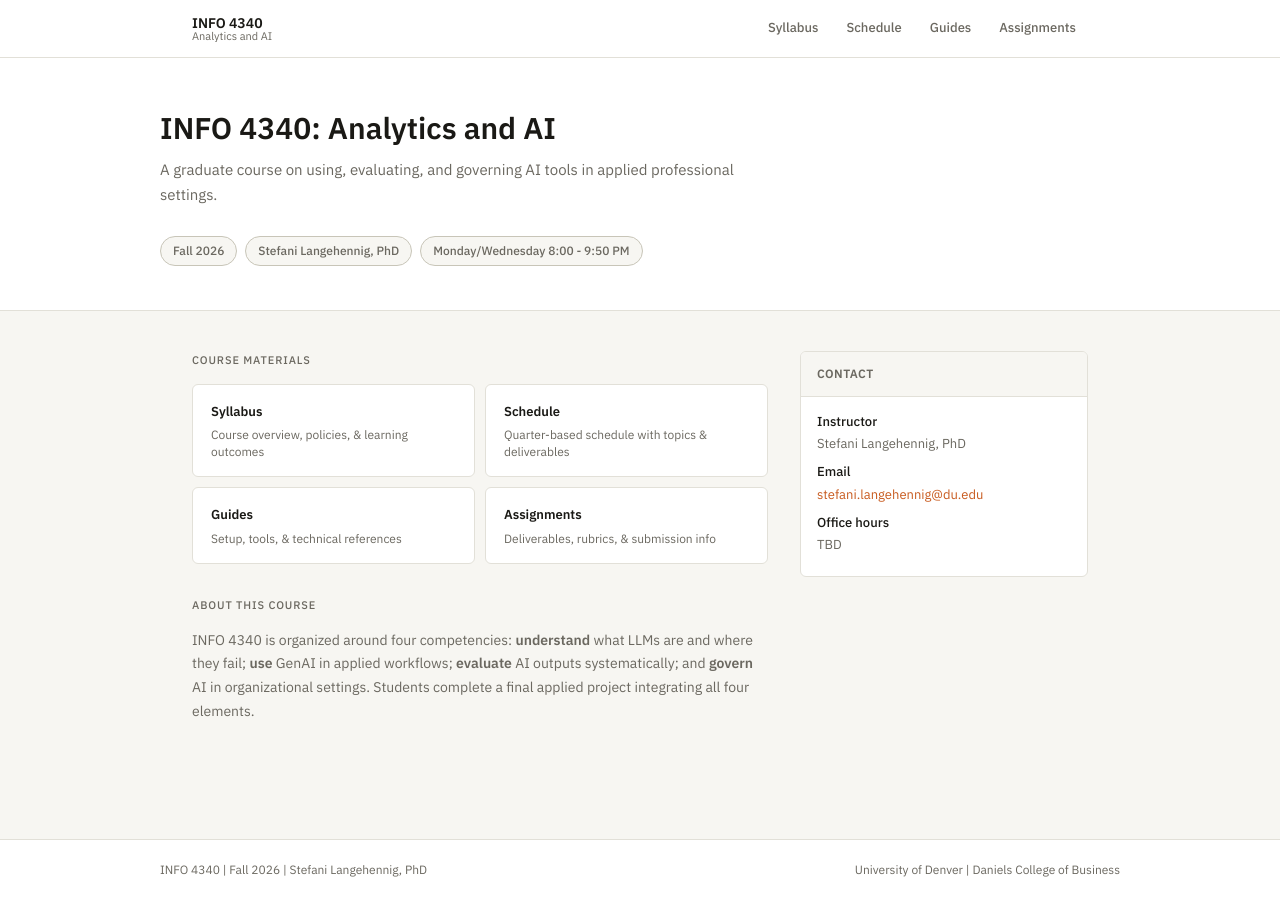
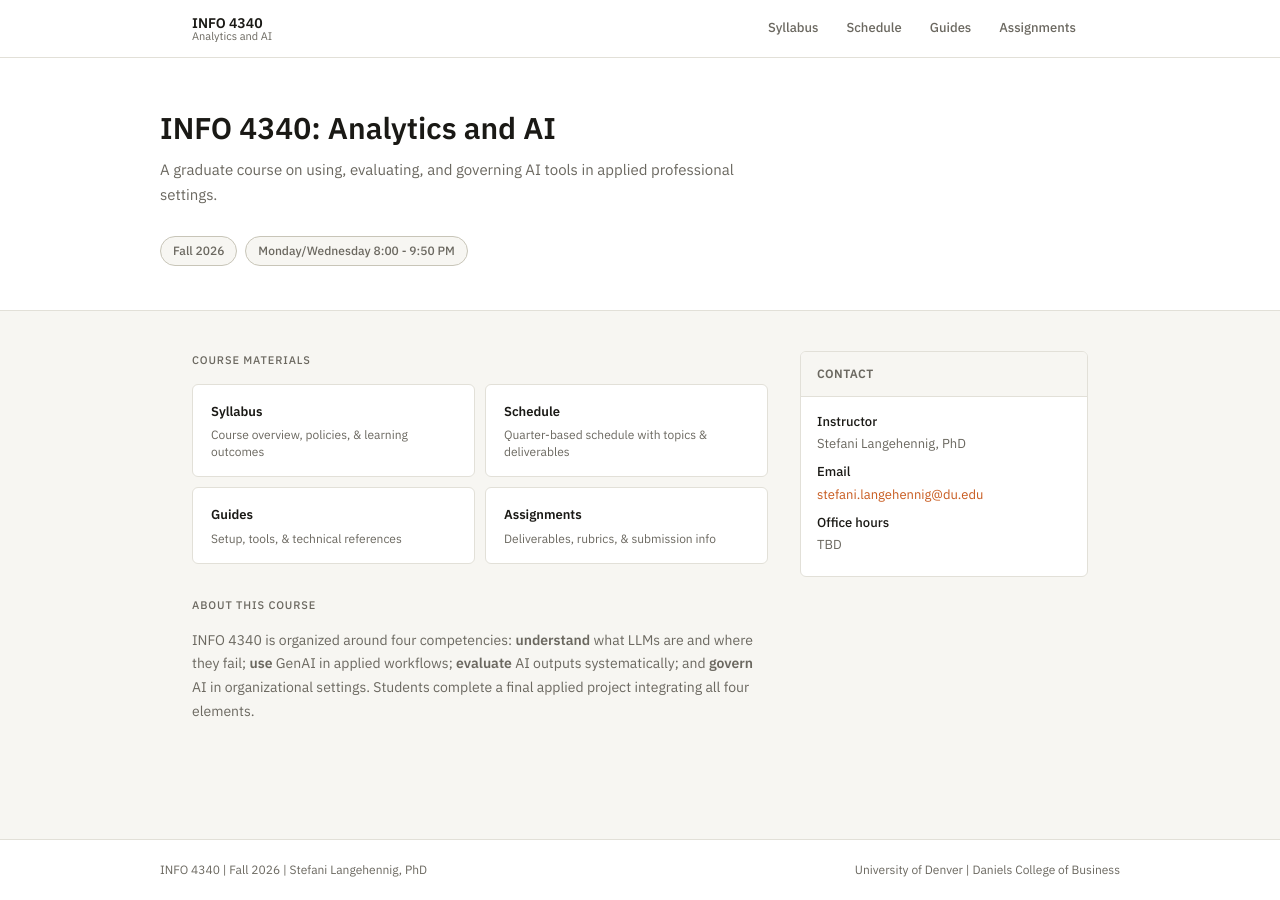
Before and after one commit to steflangehennig/info4340, a Jekyll site: the page built from index.md, in a window 1280 px wide. Built offline with Jekyll 4.4.1, drawn with Linux system fonts in a browser that asks for light colours.

Commit message:
update main index

```diff
--- a/index.md
+++ b/index.md
@@ -8,7 +8,6 @@ layout: default
     <p class="home-desc">A graduate course on using, evaluating, and governing AI tools in applied professional settings.</p>
     <div class="home-meta">
       <span class="meta-pill">{{ site.term }}</span>
-      <span class="meta-pill">{{ site.instructor }}</span>
       <span class="meta-pill">{{ site.meeting }}</span>
     </div>
   </div>
```
